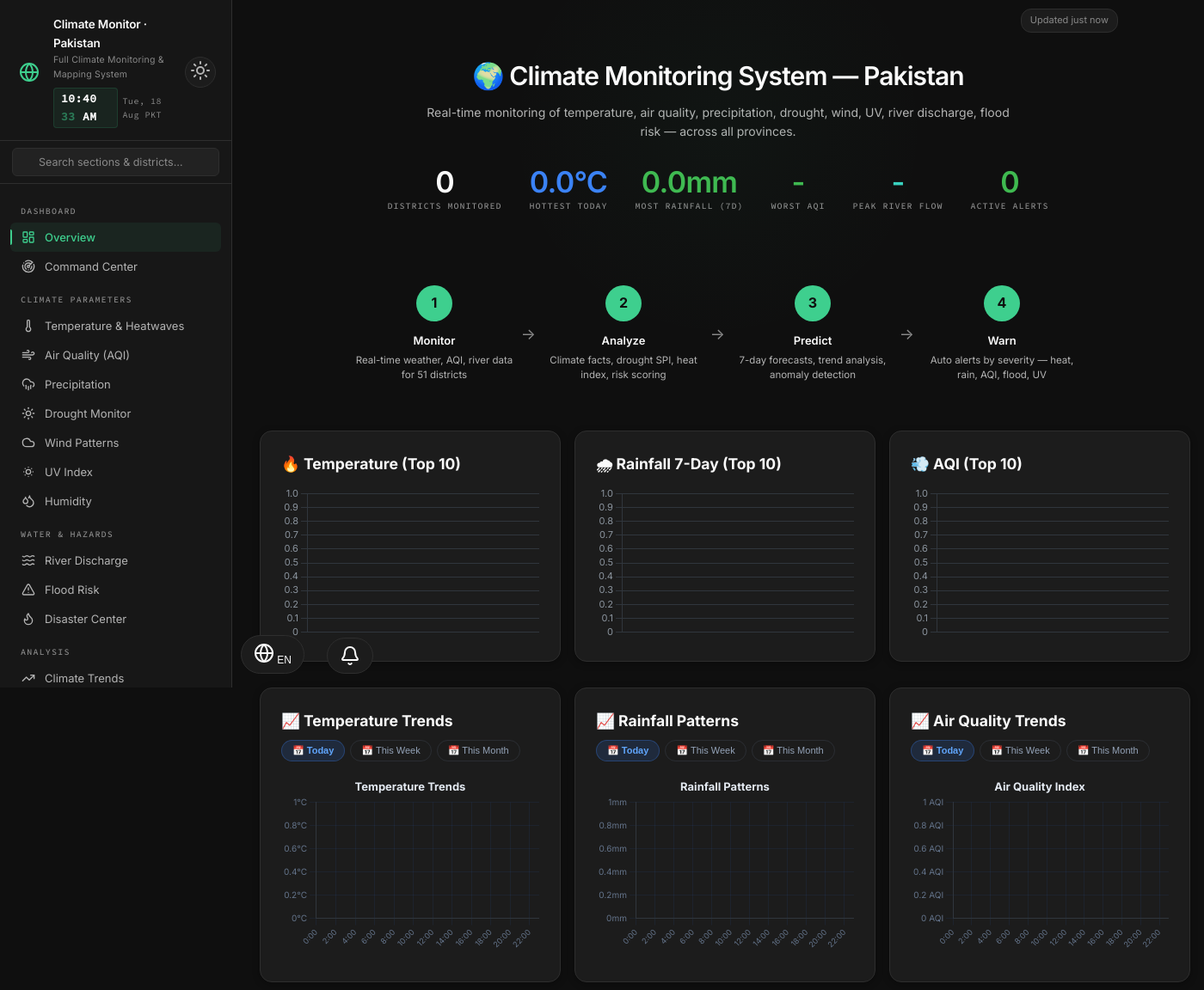
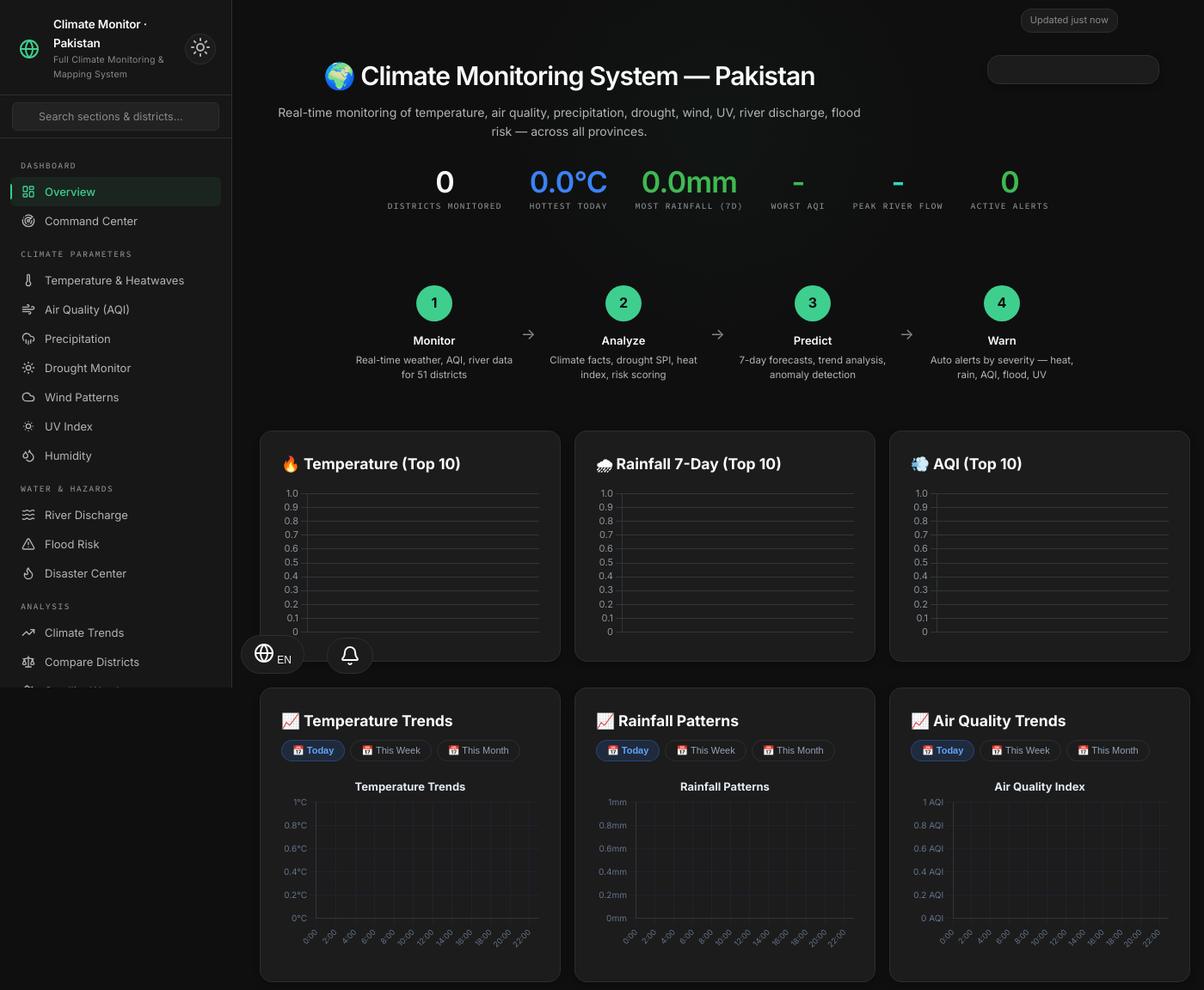
Before and after one commit to mishi29mk-art/climate-monitoring-system, a Flask app: page / in a window 1400 px wide. Shown: the top 1152 px of the page at 86% size. Run offline with Flask 3, Linux system fonts and the light colour scheme; data that the repository does not hold is empty.

Commit message:
feat: move live clock from sidebar to main dashboard hero section

```diff
--- a/data/_meta_weather.json
+++ b/data/_meta_weather.json
@@ -1 +1 @@
-{"last_fetch": "2026-08-18 05:35:35", "districts": 56, "type": "weather"}
+{"last_fetch": "2026-08-18 05:36:39", "districts": 56, "type": "weather"}
--- a/static/css/style.css
+++ b/static/css/style.css
@@ -160,38 +160,7 @@
 }
 
 /* ═══ Live Clock ══════════════════════════════════════════ */
-.live-clock {
-    font-family: 'Source Code Pro', 'Fira Code', ui-monospace, monospace;
-    font-size: 11px;
-    color: var(--accent);
-    margin-top: 6px;
-    display: flex;
-    align-items: center;
-    gap: 6px;
-    letter-spacing: 0.5px;
-}
-.live-clock .clock-time {
-    font-size: 13px;
-    font-weight: 600;
-    color: var(--text-primary);
-    background: rgba(62, 207, 142, 0.08);
-    padding: 2px 8px;
-    border-radius: 4px;
-    border: 1px solid rgba(62, 207, 142, 0.15);
-}
-.live-clock .clock-date {
-    color: var(--text-muted);
-    font-size: 10px;
-}
-.live-clock .clock-sec {
-    color: var(--accent);
-    font-weight: 700;
-    animation: clockPulse 1s ease-in-out infinite;
-}
-@keyframes clockPulse {
-    0%, 100% { opacity: 1; }
-    50% { opacity: 0.4; }
-}
+
 
 .nav-items { padding: 10px 12px 60px; min-height: 0; }
 
@@ -477,6 +446,74 @@
    SECTION HEADER
    ═══════════════════════════════════════════════════════════ */
 .sec-hdr { margin-bottom: 20px; }
+
+/* ═══ Dashboard Live Clock ════════════════════════════════ */
+.hero-top {
+    display: flex;
+    justify-content: space-between;
+    align-items: flex-start;
+    gap: 20px;
+}
+.dashboard-clock {
+    display: flex;
+    flex-direction: column;
+    align-items: flex-end;
+    background: var(--bg-card);
+    border: 1px solid var(--border);
+    border-radius: 14px;
+    padding: 16px 24px;
+    box-shadow: 0 2px 8px rgba(0,0,0,0.3);
+    min-width: 200px;
+    flex-shrink: 0;
+}
+.dashboard-clock .clock-label {
+    font-size: 10px;
+    color: var(--text-muted);
+    text-transform: uppercase;
+    letter-spacing: 1.5px;
+    margin-bottom: 4px;
+    font-family: 'Source Code Pro', ui-monospace, monospace;
+}
+.dashboard-clock .clock-time {
+    font-size: 32px;
+    font-weight: 700;
+    color: var(--text-primary);
+    font-family: 'Source Code Pro', 'Fira Code', ui-monospace, monospace;
+    letter-spacing: 2px;
+    line-height: 1;
+}
+.dashboard-clock .clock-sec {
+    color: var(--accent);
+    font-size: 24px;
+    font-weight: 400;
+    animation: clockPulse 1s ease-in-out infinite;
+}
+.dashboard-clock .clock-ampm {
+    font-size: 14px;
+    font-weight: 600;
+    color: var(--accent);
+    margin-left: 4px;
+}
+.dashboard-clock .clock-date {
+    font-size: 13px;
+    color: var(--text-secondary);
+    margin-top: 6px;
+    font-family: 'Source Code Pro', ui-monospace, monospace;
+}
+.dashboard-clock .clock-day {
+    font-size: 11px;
+    color: var(--text-muted);
+    margin-top: 2px;
+}
+@keyframes clockPulse {
+    0%, 100% { opacity: 1; }
+    50% { opacity: 0.3; }
+}
+
+@media(max-width: 768px) {
+    .hero-top { flex-direction: column; }
+    .dashboard-clock { align-items: center; min-width: unset; width: 100%; }
+}
 .sec-hdr h2 {
     font-size: 22px; font-weight: 600;
     display: flex; align-items: center; gap: 8px;
--- a/static/js/sections/overview.js
+++ b/static/js/sections/overview.js
@@ -8,8 +8,13 @@
     const alerts = alertsData || [];
     el.innerHTML = `
     <div class="hero">
-        <h1>🌍 Climate Monitoring System — Pakistan</h1>
-        <p>Real-time monitoring of temperature, air quality, precipitation, drought, wind, UV, river discharge, flood risk — across all provinces.</p>
+        <div class="hero-top">
+            <div>
+                <h1>🌍 Climate Monitoring System — Pakistan</h1>
+                <p>Real-time monitoring of temperature, air quality, precipitation, drought, wind, UV, river discharge, flood risk — across all provinces.</p>
+            </div>
+            <div class="dashboard-clock" id="dashboard-clock"></div>
+        </div>
         <div class="hero-stats">
             <div class="hero-stat"><div class="val">${s.districts_monitored||0}</div><div class="lbl">Districts Monitored</div></div>
             <div class="hero-stat"><div class="val" style="color:${tempColor(hottest.temp)}">${fmtC(hottest.temp)}</div><div class="lbl">Hottest Today</div></div>
--- a/templates/index.html
+++ b/templates/index.html
@@ -6,13 +6,13 @@
     <title>🌍 Climate Monitor — Pakistan</title>
     <script src="https://unpkg.com/lucide@latest"></script>
     <link rel="stylesheet" href="https://unpkg.com/leaflet@1.9.4/dist/leaflet.css"/>
-    <link rel="stylesheet" href="/static/css/style.css?v=53">
+    <link rel="stylesheet" href="/static/css/style.css?v=54">
 </head>
 <body>
 <nav class="sidebar" id="sidebar">
     <div class="sidebar-header">
         <span class="logo"><i data-lucide="globe"></i></span>
-        <div style="flex:1"><div class="brand">Climate Monitor · Pakistan</div><div class="subtitle">Full Climate Monitoring & Mapping System</div><div class="live-clock" id="live-clock"></div></div>
+        <div style="flex:1"><div class="brand">Climate Monitor · Pakistan</div><div class="subtitle">Full Climate Monitoring & Mapping System</div></div>
         <button class="theme-toggle" id="theme-toggle" title="Toggle light/dark mode">
             <span class="theme-icon-dark"><i data-lucide="sun"></i></span>
             <span class="theme-icon-light"><i data-lucide="moon"></i></span>
@@ -118,28 +118,7 @@
 <script src="/static/js/charts.js?v=44"></script>
 <script src="/static/js/app.js?v=74"></script>
 <script src="/static/js/sections/alert-settings.js?v=1"></script>
-<script>
-// Live Clock
-(function(){
-    const el = document.getElementById('live-clock');
-    if (!el) return;
-    function tick() {
-        const now = new Date();
-        const pk = new Date(now.toLocaleString('en-US', {timeZone:'Asia/Karachi'}));
-        const h = pk.getHours();
-        const m = String(pk.getMinutes()).padStart(2,'0');
-        const s = String(pk.getSeconds()).padStart(2,'0');
-        const ampm = h >= 12 ? 'PM' : 'AM';
-        const h12 = h % 12 || 12;
-        const days = ['Sun','Mon','Tue','Wed','Thu','Fri','Sat'];
-        const months = ['Jan','Feb','Mar','Apr','May','Jun','Jul','Aug','Sep','Oct','Nov','Dec'];
-        el.innerHTML = '<span class="clock-time">' + h12 + ':' + m + ' <span class="clock-sec">' + s + '</span> ' + ampm + '</span>' +
-            '<span class="clock-date">' + days[pk.getDay()] + ', ' + pk.getDate() + ' ' + months[pk.getMonth()] + ' PKT</span>';
-    }
-    tick();
-    setInterval(tick, 1000);
-})();
-</script>
+
 <script>lucide.createIcons();</script>
 </body>
 </html>
```
